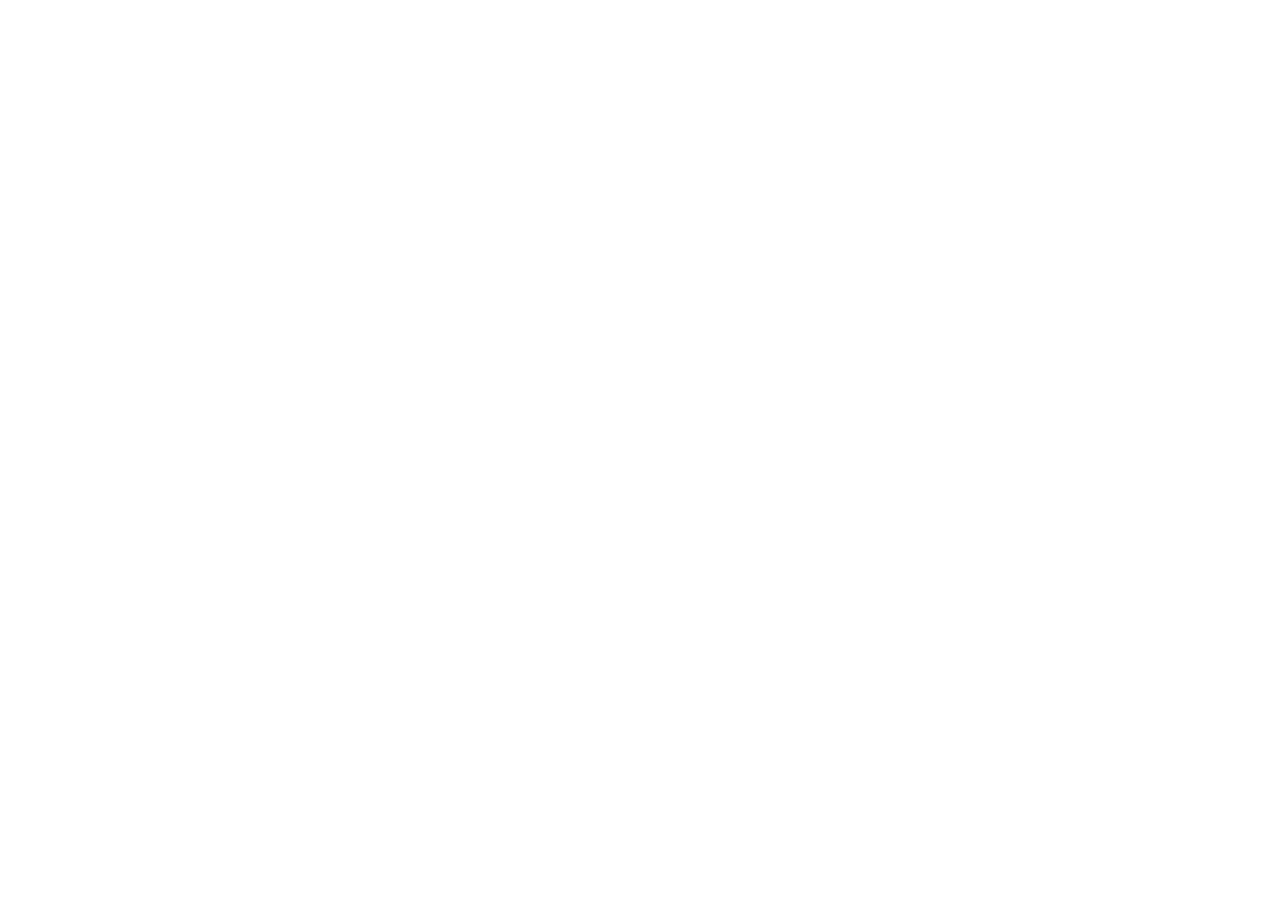
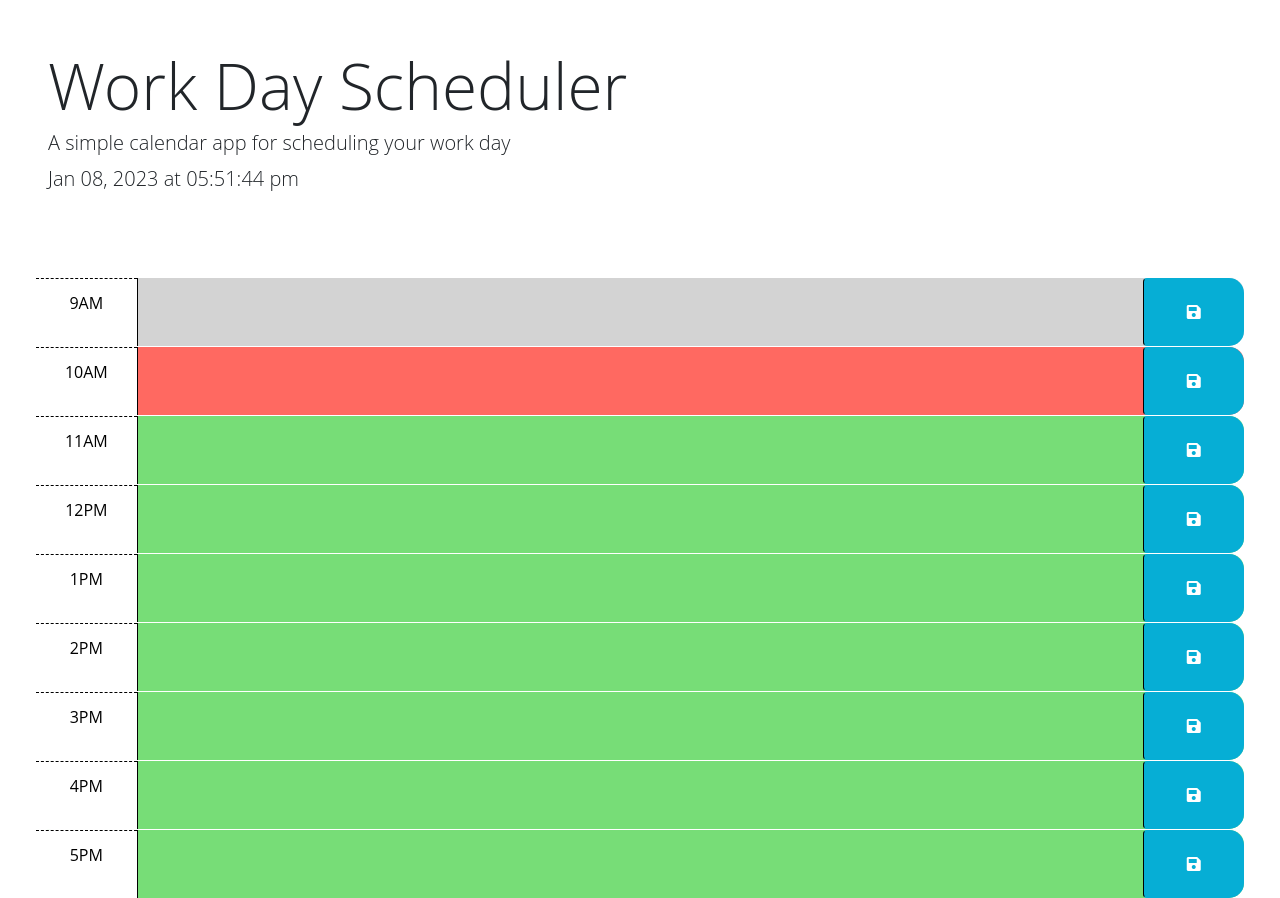
Before and after one commit to Crothos/UTA-BC5-WorkdayScheduler, a plain HTML site: page index.html in a window 1280 px wide. Before the commit the page ends 800 px from the top, so only its background shows below. Drawn offline with nearby package versions, Linux system fonts and the light colour scheme.

Commit message:
starter code and date display added

```diff
--- a/assets/css/style.css
+++ b/assets/css/style.css
@@ -3,21 +3,14 @@
     margin: 0;
     padding: 0;
     box-sizing: border-box;
-  }
+}
 
-  body {
+body {
     min-height: 100%;
     line-height: 1;
-    font-family: sans-serif;
-  }
-
-  header{
-
-  }
-
-  nav{
-
-  }
+    font-family: 'Open Sans', sans-serif;
+    font-size: 16px;
+}
 
 /*various headings*/
 h1 {
@@ -31,14 +24,69 @@ h2 {
 h3  {
   font-size: 150%;
 }
-  ol, ul {
+
+ol, ul {
     list-style: none;
-  }
+}
 
 
-  /* Matches the font of special elements to the rest of the page */
   input, select, option, optgroup, textarea, button,
   pre, code {
     font-size: 100%;
     font-family: inherit;
   }
+
+  textarea {
+    background: transparent;
+    border: none;
+    resize: none;
+    color: #000000;
+    border-left: 1px solid black;
+    padding: 10px;
+  }
+
+  .description {
+    white-space: pre-wrap;
+  }
+
+  .time-block {
+    border-radius: 15px;
+  }
+
+  .row {
+    border-top: 1px solid white;
+  }
+
+  .hour {
+    background-color: #ffffff;
+    color: #000000;
+    border-top: 1px dashed #000000;
+  }
+
+  .past {
+    background-color: #d3d3d3;
+    color: white;
+  }
+
+  .present {
+    background-color: #ff6961;
+    color: white;
+  }
+
+  .future {
+    background-color: #77dd77;
+    color: white;
+  }
+
+  .saveBtn {
+    border-left: 1px solid black;
+    border-top-right-radius: 15px;
+    border-bottom-right-radius: 15px;
+    background-color: #06aed5;
+    color: white;
+  }
+
+  .saveBtn i:hover {
+    font-size: 20px;
+    transition: all 0.3s ease-in-out;
+  }
--- a/assets/script.js
+++ b/assets/script.js
@@ -0,0 +1,32 @@
+var timeDisplayEl = $('#currentDay');
+
+function displayTime() {
+    var rightNow = dayjs().format('MMM DD, YYYY [at] hh:mm:ss a');
+    timeDisplayEl.text(rightNow);
+}
+
+
+// Wrap all code that interacts with the DOM in a call to jQuery to ensure that
+// the code isn't run until the browser has finished rendering all the elements
+// in the html.
+$(function () {
+    // TODO: Add a listener for click events on the save button. This code should
+    // use the id in the containing time-block as a key to save the user input in
+    // local storage. HINT: What does `this` reference in the click listener
+    // function? How can DOM traversal be used to get the "hour-x" id of the
+    // time-block containing the button that was clicked? How might the id be
+    // useful when saving the description in local storage?
+    //
+    // TODO: Add code to apply the past, present, or future class to each time
+    // block by comparing the id to the current hour. HINTS: How can the id
+    // attribute of each time-block be used to conditionally add or remove the
+    // past, present, and future classes? How can Day.js be used to get the
+    // current hour in 24-hour time?
+    //
+    // TODO: Add code to get any user input that was saved in localStorage and set
+    // the values of the corresponding textarea elements. HINT: How can the id
+    // attribute of each time-block be used to do this?
+
+  });
+  displayTime();
+  setInterval(displayTime, 1000);
--- a/index.html
+++ b/index.html
@@ -1,29 +1,129 @@
 <!DOCTYPE html>
 <html lang="en">
-<head>
-    <title>Insert Title</title>
-    <link rel="stylesheet" type="text/css" href="./assets/css/reset.css"/>
-    <link rel="stylesheet" type="text/css" href="./assets/css/style.css"/>
-</head>
+  <head>
+    <meta charset="UTF-8" />
+    <meta name="viewport" content="width=device-width, initial-scale=1.0" />
+    <meta http-equiv="X-UA-Compatible" content="ie=edge" />
+    <link
+      href="https://cdn.jsdelivr.net/npm/bootstrap@5.1.3/dist/css/bootstrap.min.css"
+      rel="stylesheet"
+      integrity="sha384-1BmE4kWBq78iYhFldvKuhfTAU6auU8tT94WrHftjDbrCEXSU1oBoqyl2QvZ6jIW3"
+      crossorigin="anonymous"
+    />
+    <link
+      rel="stylesheet"
+      href="https://use.fontawesome.com/releases/v5.8.1/css/all.css"
+      integrity="sha384-50oBUHEmvpQ+1lW4y57PTFmhCaXp0ML5d60M1M7uH2+nqUivzIebhndOJK28anvf"
+      crossorigin="anonymous"
+    />
+    <link
+      href="https://fonts.googleapis.com/css2?family=Fira+Sans:wght@400;700&display=swap"
+      rel="stylesheet"
+    />
+    <link rel="stylesheet" href="./assets/css/style.css" />
 
-<body>
-    <header>
-        <nav> <!--what do you want to link?-->
-            <ul>
-                <li></li>
-                <li></li>
-                <li></li>
-            </ul>
-        </nav>
+    <title>Work Day Scheduler</title>
+  </head>
+
+  <body>
+    <header class="p-5 mb-4">
+      <h1 class="display-3">Work Day Scheduler</h1>
+      <p class="lead">A simple calendar app for scheduling your work day</p>
+      <p id="currentDay" class="lead"></p>
     </header>
-    <main>
-        <div>
-            <section><!--Put some classes or id's in here-->
+    <div class="container-fluid px-5">
+      <!-- Use class for "past", "present", and "future" to apply styles to the
+        time-block divs accordingly. The javascript will need to do this by
+        adding/removing these classes on each div by comparing the hour in the
+        id to the current hour. The html provided below is meant to be an example
+        demonstrating how the css provided can be leveraged to create the
+        desired layout and colors. The html below should be removed or updated
+        in the finished product. Remember to delete this comment once the
+        code is implemented.
+        -->
 
-            </section>
-        </div>
-    </main>
-<script src="./assets/script.js"></script>
-</body>
+      <!-- Example of a past time block. The "past" class adds a gray background color. -->
+      <div id="hour-9" class="row time-block past">
+        <div class="col-2 col-md-1 hour text-center py-3">9AM</div>
+        <textarea class="col-8 col-md-10 description" rows="3"> </textarea>
+        <button class="btn saveBtn col-2 col-md-1" aria-label="save">
+          <i class="fas fa-save" aria-hidden="true"></i>
+        </button>
+      </div>
 
+      <!-- Example of a present time block. The "present" class adds a red background color. -->
+      <div id="hour-10" class="row time-block present">
+        <div class="col-2 col-md-1 hour text-center py-3">10AM</div>
+        <textarea class="col-8 col-md-10 description" rows="3"> </textarea>
+        <button class="btn saveBtn col-2 col-md-1" aria-label="save">
+          <i class="fas fa-save" aria-hidden="true"></i>
+        </button>
+      </div>
+
+      <!-- Example of a future time block. The "future" class adds a green background color. -->
+      <div id="hour-11" class="row time-block future">
+        <div class="col-2 col-md-1 hour text-center py-3">11AM</div>
+        <textarea class="col-8 col-md-10 description" rows="3"> </textarea>
+        <button class="btn saveBtn col-2 col-md-1" aria-label="save">
+          <i class="fas fa-save" aria-hidden="true"></i>
+        </button>
+      </div>
+
+      <div id="hour-12" class="row time-block future">
+        <div class="col-2 col-md-1 hour text-center py-3">12PM</div>
+        <textarea class="col-8 col-md-10 description" rows="3"> </textarea>
+        <button class="btn saveBtn col-2 col-md-1" aria-label="save">
+          <i class="fas fa-save" aria-hidden="true"></i>
+        </button>
+      </div>
+
+      <div id="hour-13" class="row time-block future">
+        <div class="col-2 col-md-1 hour text-center py-3">1PM</div>
+        <textarea class="col-8 col-md-10 description" rows="3"> </textarea>
+        <button class="btn saveBtn col-2 col-md-1" aria-label="save">
+          <i class="fas fa-save" aria-hidden="true"></i>
+        </button>
+      </div>
+
+      <div id="hour-14" class="row time-block future">
+        <div class="col-2 col-md-1 hour text-center py-3">2PM</div>
+        <textarea class="col-8 col-md-10 description" rows="3"> </textarea>
+        <button class="btn saveBtn col-2 col-md-1" aria-label="save">
+          <i class="fas fa-save" aria-hidden="true"></i>
+        </button>
+      </div>
+
+      <div id="hour-15" class="row time-block future">
+        <div class="col-2 col-md-1 hour text-center py-3">3PM</div>
+        <textarea class="col-8 col-md-10 description" rows="3"> </textarea>
+        <button class="btn saveBtn col-2 col-md-1" aria-label="save">
+          <i class="fas fa-save" aria-hidden="true"></i>
+        </button>
+      </div>
+
+      <div id="hour-16" class="row time-block future">
+        <div class="col-2 col-md-1 hour text-center py-3">4PM</div>
+        <textarea class="col-8 col-md-10 description" rows="3"> </textarea>
+        <button class="btn saveBtn col-2 col-md-1" aria-label="save">
+          <i class="fas fa-save" aria-hidden="true"></i>
+        </button>
+      </div>
+
+      <div id="hour-17" class="row time-block future">
+        <div class="col-2 col-md-1 hour text-center py-3">5PM</div>
+        <textarea class="col-8 col-md-10 description" rows="3"> </textarea>
+        <button class="btn saveBtn col-2 col-md-1" aria-label="save">
+          <i class="fas fa-save" aria-hidden="true"></i>
+        </button>
+      </div>
+
+    </div>
+
+    <script src="https://cdnjs.cloudflare.com/ajax/libs/jquery/3.2.1/jquery.min.js"></script>
+    <script src="https://cdn.jsdelivr.net/npm/dayjs@1.11.3/dayjs.min.js"
+    integrity="sha256-iu/zLUB+QgISXBLCW/mcDi/rnf4m4uEDO0wauy76x7U="
+    crossorigin="anonymous"></script>
+
+    <script src="./assets/script.js"></script>
+  </body>
 </html>
```
